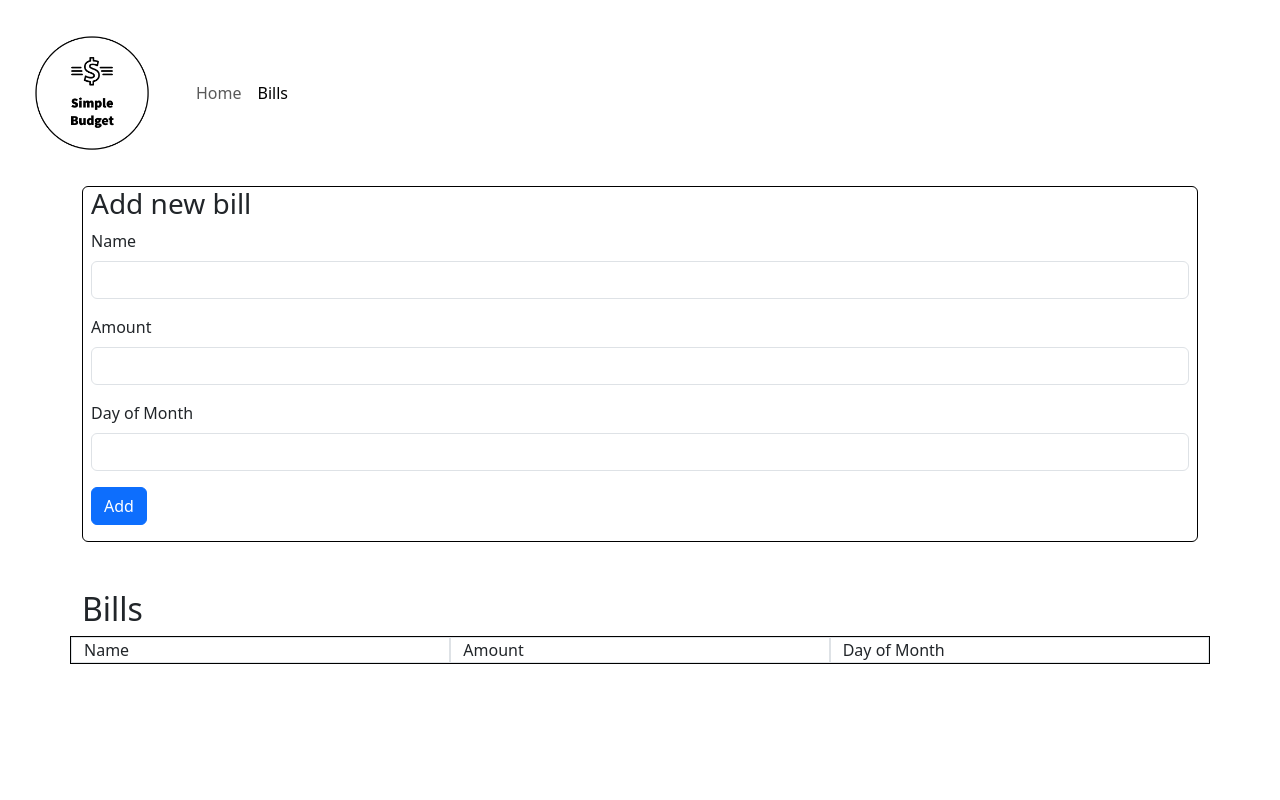
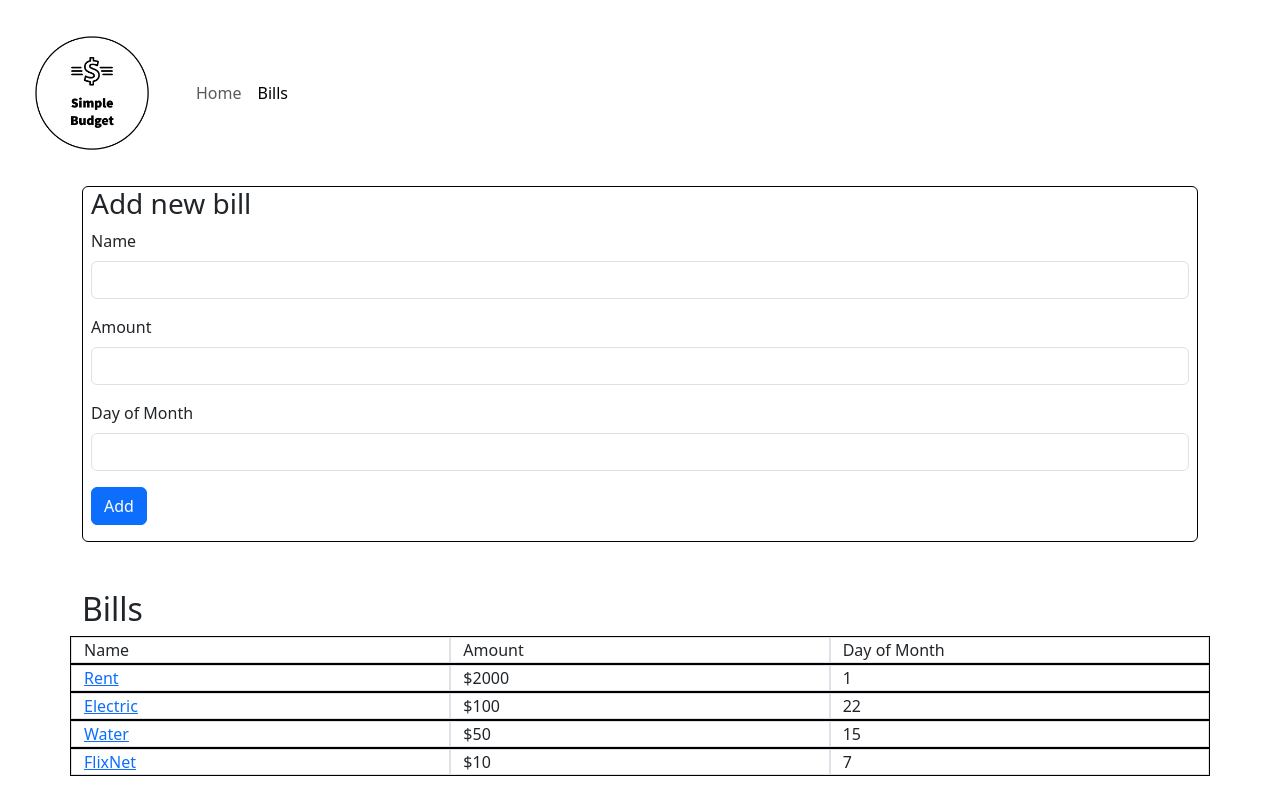
Before and after one commit to chris-jackson-actionqa/simple-budget, a React (Vite) app in the folder frontend/: page /bills in a window 1280 px wide. Built offline with nearby package versions, Linux system fonts and the light colour scheme.

Commit message:
individual bill page

```diff
--- a/frontend/src/App.tsx
+++ b/frontend/src/App.tsx
@@ -2,14 +2,22 @@ import { Routes, Route } from "react-router-dom";
 import HomePage from "./pages/HomePage";
 import BillsPage from "./pages/BillsPage";
 import Header from "./components/Header";
+import { useState } from "react";
+import TESTBILLS from "./assets/testData/TESTBILLS";
+import BillPage from "./pages/BillPage";
 
 function App() {
+  const [bills, setBills] = useState(TESTBILLS);
   return (
     <>
       <Header />
       <Routes>
         <Route path="/" element={<HomePage />} />
-        <Route path="bills" element={<BillsPage />} />
+        <Route
+          path="bills"
+          element={<BillsPage bills={bills} setBills={setBills} />}
+        />
+        <Route path="/bills/:billId" element={<BillPage bills={bills} />} />
       </Routes>
     </>
   );
--- /dev/null
+++ b/frontend/src/assets/testData/TESTBILLS.ts
@@ -0,0 +1,28 @@
+let id = 0;
+const TESTBILLS = [
+  {
+    id: id++,
+    name: "Rent",
+    amount: 2000,
+    date: "1",
+  },
+  {
+    id: id++,
+    name: "Electric",
+    amount: 100,
+    date: "22",
+  },
+  {
+    id: id++,
+    name: "Water",
+    amount: 50,
+    date: "15",
+  },
+  {
+    id: id++,
+    name: "FlixNet",
+    amount: 10,
+    date: "7",
+  },
+];
+export default TESTBILLS;
--- a/frontend/src/components/bills/Bill.tsx
+++ b/frontend/src/components/bills/Bill.tsx
@@ -1,8 +1,11 @@
+import { Link } from "react-router-dom";
 import { Row, Col } from "reactstrap";
 
 const Bill = ({ bill }) => (
   <Row key={bill.id} className="border border-black">
-    <Col className="border">{bill.name}</Col>
+    <Col className="border">
+      <Link to={`/bills/${bill.id}`}>{bill.name}</Link>
+    </Col>
     <Col className="border">${bill.amount}</Col>
     <Col className="border">{bill.date}</Col>
   </Row>
--- /dev/null
+++ b/frontend/src/pages/BillPage.tsx
@@ -0,0 +1,40 @@
+import { useParams } from "react-router-dom";
+import { Col, Container, Row, Button } from "reactstrap";
+
+const BillPage = ({ bills }) => {
+  const { billId } = useParams();
+  if (!billId) return <div>Bill not found</div>;
+  const theBill = bills.find((bill) => bill.id === parseInt(billId));
+  if (!theBill) return <div>Bill not found</div>;
+  return (
+    <Container className="text-center">
+      <h1>{theBill.name}</h1>
+      <Row className="">
+        <Col className="text-end">
+          <span>Amount:</span>
+        </Col>
+        <Col className="text-start">
+          <span>${theBill.amount}</span>
+        </Col>
+      </Row>
+      <Row className="">
+        <Col className="text-end">
+          <span>Day of month:</span>
+        </Col>
+        <Col className="text-start">
+          <span>{theBill.date}</span>
+        </Col>
+      </Row>
+      <Row>
+        <Col className="text-end">
+          <Button color="primary">Edit</Button>
+        </Col>
+        <Col className="text-start">
+          <Button color="danger">Delete</Button>
+        </Col>
+      </Row>
+    </Container>
+  );
+};
+
+export default BillPage;
--- a/frontend/src/pages/BillsPage.tsx
+++ b/frontend/src/pages/BillsPage.tsx
@@ -1,9 +1,7 @@
-import { useState } from "react";
 import AddBillForm from "../components/bills/AddBillForm";
 import BillsList from "../components/bills/BillsList";
 
-const BillsPage = () => {
-  const [bills, setBills] = useState([]);
+const BillsPage = ({ bills, setBills }) => {
   return (
     <>
       <AddBillForm bills={bills} setBills={setBills} />
```
